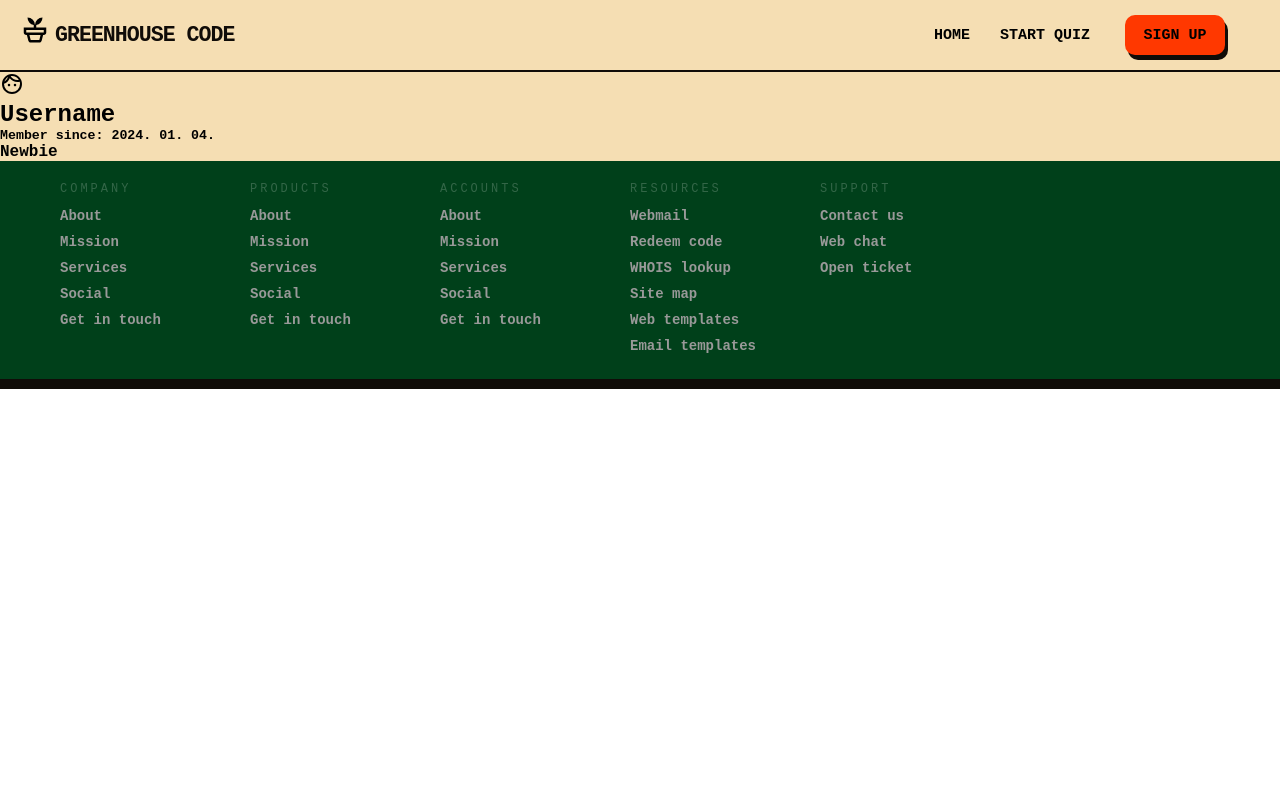
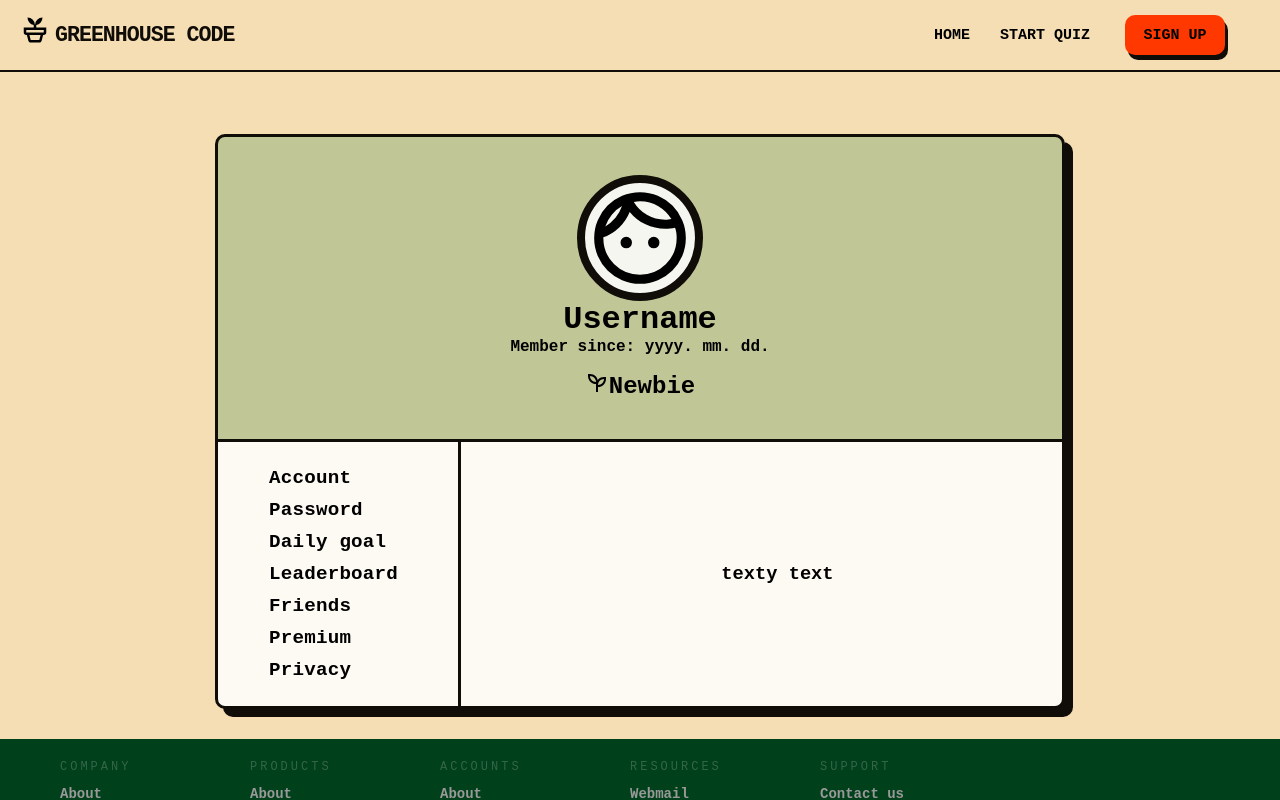
Before and after one commit to progmatic-fs-2023/greenhouse-project, a React (Vite) app in the folder client/: page /profile in a window 1280 px wide. Shown: the top 800 px of the page. Built offline with nearby package versions, Linux system fonts and the light colour scheme; a web font is replaced by a local one.

Commit message:
profile page template created

```diff
--- a/client/src/admin.css
+++ b/client/src/admin.css
@@ -13,7 +13,7 @@
 
 .admin_login_container {
   display: flex;
-  justify-content: center;
+  justify-content: space-evenly;
   align-items: center;
   text-align: center;
   flex-flow: column;
@@ -55,9 +55,10 @@
   background-color: #cdcdcd;
   border-radius: 10px;
   border: none;
-  width: 100px;
+  width: 140px;
   height: 40px;
-  margin: 10px 0;
+  margin: 10px 70px;
+  padding: 0 10px;
   font-weight: bold;
   text-transform: uppercase;
   transition-duration: 0.3s;
--- a/client/src/components/Layout/Body/body.css
+++ b/client/src/components/Layout/Body/body.css
@@ -5,5 +5,4 @@
 .body {
   background-color: var(--primary-color);
   width: 100%;
-  height: 80%;
 }
--- /dev/null
+++ b/client/src/components/ProfilePageComponents/ProfileBody.jsx
@@ -0,0 +1,11 @@
+import ProfileNavbar from './ProfileNavbar';
+import Content from './ProfileContent';
+
+export default function ProfileBody() {
+  return (
+    <div className="profile_body">
+      <ProfileNavbar />
+      <Content />
+    </div>
+  );
+}
--- /dev/null
+++ b/client/src/components/ProfilePageComponents/ProfileContent.jsx
@@ -0,0 +1,7 @@
+export default function Content() {
+  return (
+    <div className="profile_content">
+      <h3>texty text</h3>
+    </div>
+  );
+}
--- a/client/src/components/ProfilePageComponents/ProfileHeader.jsx
+++ b/client/src/components/ProfilePageComponents/ProfileHeader.jsx
@@ -1,14 +1,18 @@
 import Profilepic from '../../assets/profilepic.svg';
+import Plant from '../../assets/plant.svg';
 
 function ProfileHeader() {
-    return (
-        <div>
-            <img src={Profilepic} alt="Profile" />
-            <h2>Username</h2>
-            <h5>Member since: 2024. 01. 04.</h5>
-            <h4>Newbie</h4>
-        </div>
-    )
+  return (
+    <div className="profile_header_container">
+      <img src={Profilepic} alt="Profile" className="user_pic" />
+      <h1>Username</h1>
+      <h4>Member since: yyyy. mm. dd.</h4>
+      <h2>
+        <img src={Plant} alt="rank-icon" className="rank_pic" />
+        Newbie
+      </h2>
+    </div>
+  );
 }
 
 export default ProfileHeader;
--- /dev/null
+++ b/client/src/components/ProfilePageComponents/ProfileNavbar.jsx
@@ -0,0 +1,15 @@
+export default function ProfileNavbar() {
+  return (
+    <div className="profile_navbar">
+      <ul>
+        <li>Account</li>
+        <li>Password</li>
+        <li>Daily goal</li>
+        <li>Leaderboard</li>
+        <li>Friends</li>
+        <li>Premium</li>
+        <li>Privacy</li>
+      </ul>
+    </div>
+  );
+}
--- /dev/null
+++ b/client/src/components/ProfilePageComponents/profile.css
@@ -0,0 +1,95 @@
+:root {
+    --primary-color: #F5DEB3;
+    --secondary-color: #00401A;
+    --accent-color: #FF3800;
+    --smokey-black: #100C08;
+    --off-white: #ffffffd7;
+}
+
+.profile_container {
+    display: flex;
+    justify-content: center;
+    align-items: center;
+    flex-flow: column;
+    margin: 0 auto;
+    padding: 30px;
+    width: 60%;
+}
+
+.profile_header_container {
+    display: flex;
+    justify-content: center;
+    flex-flow: column wrap;
+    align-items: center;
+    margin-top: 2rem;
+    padding: 5%;
+    width: 100%;
+    background-color: #066f3037;
+    border-left: 3px solid var(--smokey-black);
+    border-top: 3px solid var(--smokey-black);
+    border-right: 3px solid var(--smokey-black);
+    border-radius: 10px 10px 0 0;
+    box-shadow: 8px 8px var(--smokey-black);
+}
+
+.user_pic {
+    width: 110px;
+    height: 110px;
+    border: 8px solid var(--smokey-black);
+    border-radius: 50%;
+    background-color: var(--off-white);
+}
+
+.profile_header_container h2 {
+    margin-top: 15px;
+}
+
+.rank_pic {
+    margin-bottom: -2px;
+}
+
+.profile_body {
+    display: flex;
+    justify-content: space-between;
+    flex-flow: row;
+    border: 3px solid var(--smokey-black);
+    border-radius: 0 0 10px 10px;
+    box-shadow: 8px 8px var(--smokey-black);
+    width: 110%;
+    background-color: #fdfaf3;
+}
+
+
+.profile_navbar {
+    width: 20%;
+    margin: 0 auto;
+    padding: 20px;
+    border-right: 3px solid var(--smokey-black);
+}
+
+.profile_navbar li {
+    list-style: none;
+    font-size: larger;
+    padding: 5px 0;
+    font-weight: bold;
+    transition-duration: 0.3s;
+    letter-spacing: 0.2px;
+}
+
+.profile_navbar li:hover {
+    list-style: none;
+    width: max-content;
+    font-size: larger;
+    padding: 5px 0;
+    font-weight: bold;
+    color: #100c08a7;
+    letter-spacing: 0.3px;
+    transition-timing-function: 0.3s ease-in-out;
+    cursor: pointer;
+}
+
+.profile_content {
+    width: 60%;
+    text-align: center;
+    margin: auto;
+}
--- a/client/src/pages/Profile.jsx
+++ b/client/src/pages/Profile.jsx
@@ -1,11 +1,14 @@
-import ProfileHeader from '../components/ProfilePageComponents/ProfileHeader'
+import ProfileHeader from '../components/ProfilePageComponents/ProfileHeader';
+import ProfileBody from '../components/ProfilePageComponents/ProfileBody';
+import '../components/ProfilePageComponents/profile.css';
 
 function Profile() {
-    return(
-        <div>
-            <ProfileHeader />
-        </div>
-    )
+  return (
+    <div className="profile_container">
+      <ProfileHeader />
+      <ProfileBody />
+    </div>
+  );
 }
 
 export default Profile;
```
Also changed, not shown: client/src/App.css (line endings or trailing spaces), client/src/assets/plant.png (deleted), client/src/assets/plant.svg (added), client/src/index.css (line endings or trailing spaces).
